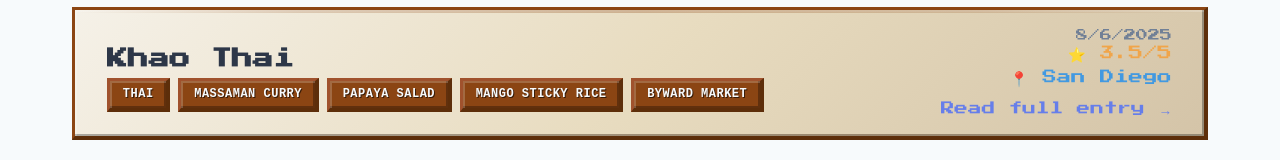
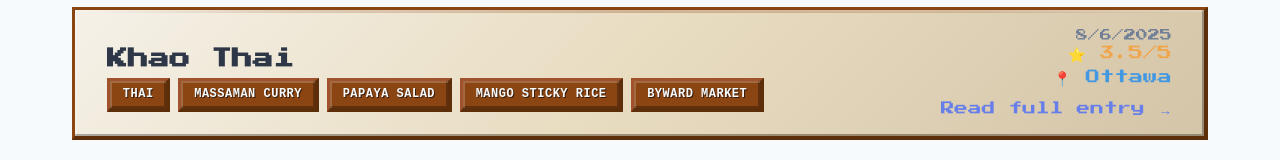
Before and after one commit to oodball/oodball, a React (Create React App) app: page /foodball in a window 1280 px wide. Shown: the part 373-533 px from the top of the page. Built offline with nearby package versions, Linux system fonts and the light colour scheme.

Commit message:
edit location

```diff
--- a/src/entries/10_khao_thai.js
+++ b/src/entries/10_khao_thai.js
@@ -87,6 +87,6 @@
     date: "8/6/2025",
     timestamp: "2025-08-06T22:33:00.000Z",
     rating: 3.5,
-    location: "San Diego",
+    location: "Ottawa",
     tags: ["Thai", "Massaman Curry", "Papaya Salad", "Mango Sticky Rice", "Byward Market"]
     };
```
